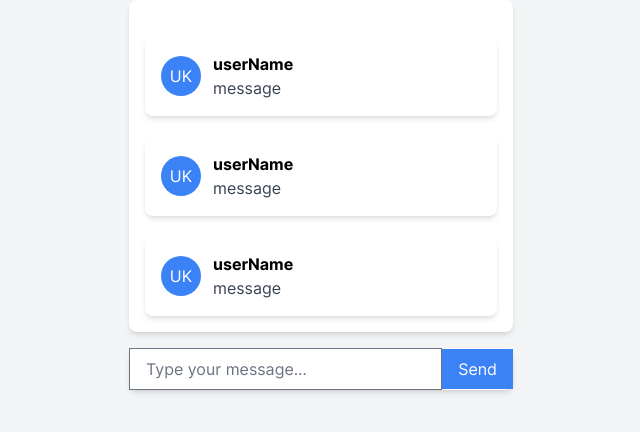
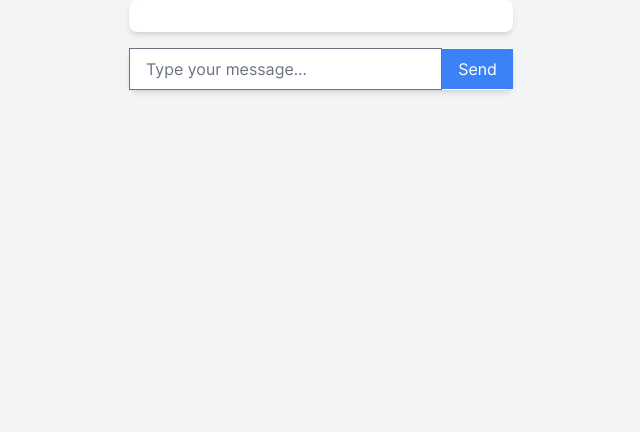
Before and after one commit to usmankhan495/next_app, a Next.js app: page /chat in a window 1280 px wide. Shown: the top 432 px of the page, without its empty margins (319-959 px from the left). Built offline with nearby package versions, Linux system fonts and the light colour scheme.

Commit message:
first commit

```diff
--- a/src/app/chat/page.tsx
+++ b/src/app/chat/page.tsx
@@ -1,7 +1,6 @@
 'use client';
 import { useState } from 'react';
 
-import { ChatCard } from '@/components';
 
 const ChatPage = () => {
   // eslint-disable-next-line no-console
@@ -26,21 +25,21 @@ const ChatPage = () => {
       <div className='w-96 max-w-6xl'>
         {/* Chat window */}
         <div className='mb-4 rounded-lg bg-white p-4 shadow-md'>
-          {messages.map((message) => (
-            <ChatCard
-              key={message.id}
-              userName={message.userName}
-              // eslint-disable-next-line @next/next/no-img-element
-              userIcon={
-                <img
-                  src='user-icon.png'
-                  alt='User Icon'
-                  className='h-full w-full object-cover'
-                />
-              }
-              message={message.message}
-            />
-          ))}
+          {/* {messages.map((message) => (
+            // <ChatCard
+            //   key={message.id}
+            //   // userName={message.userName}
+            //   // eslint-disable-next-line @next/next/no-img-element
+            //   // userIcon={
+            //   //   <img
+            //   //     src='user-icon.png'
+            //   //     alt='User Icon'
+            //   //     className='h-full w-full object-cover'
+            //   //   />
+            //   }
+            //   // message={message.message}
+            // />
+          ))} */}
         </div>
 
         {/* Input field for sending new messages */}
--- a/src/components/chatCard/index.ts
+++ b/src/components/chatCard/index.ts
@@ -1 +1 @@
-export * from './ChatCard'
+export { ChatCard } from './ChatCard'
```
